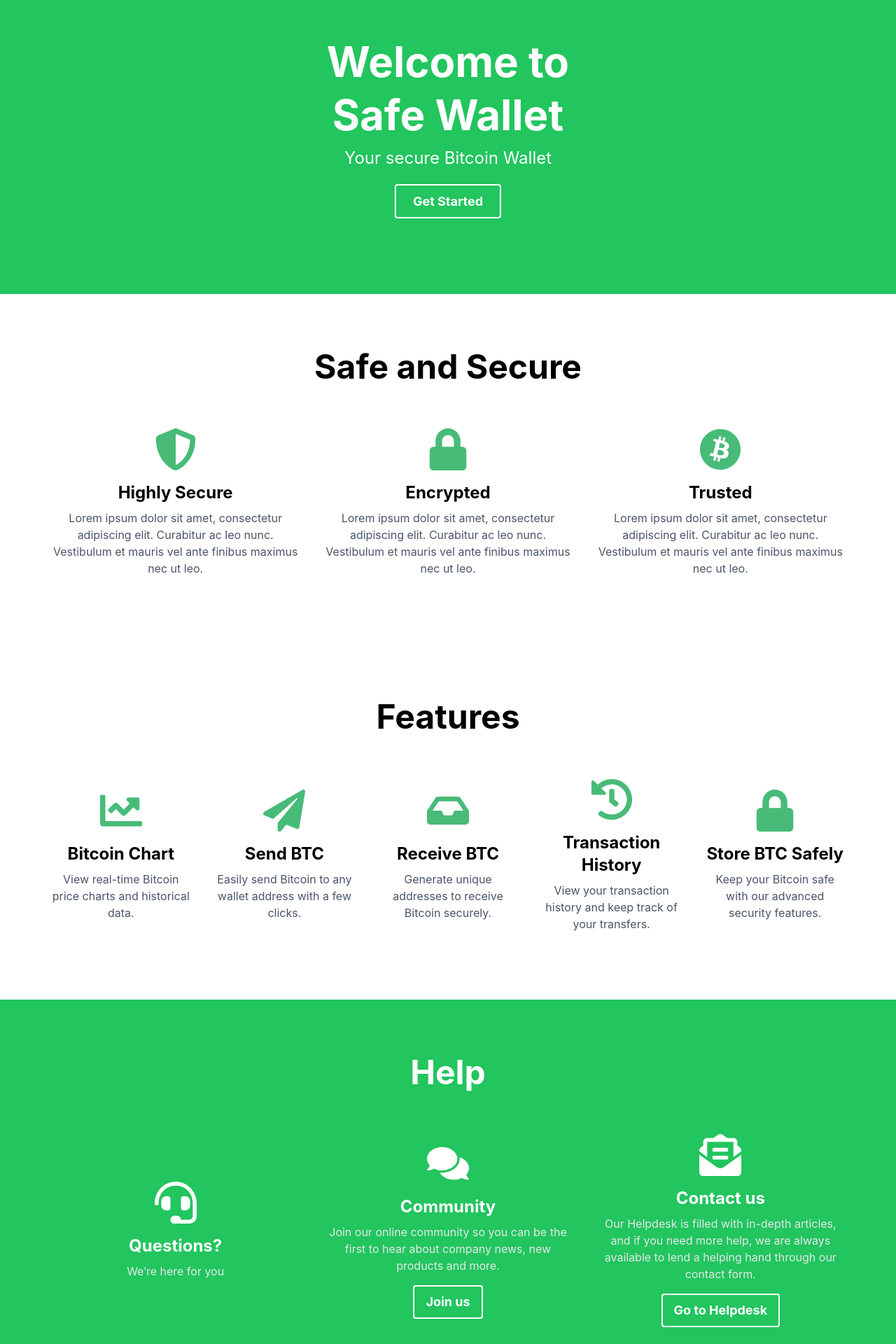
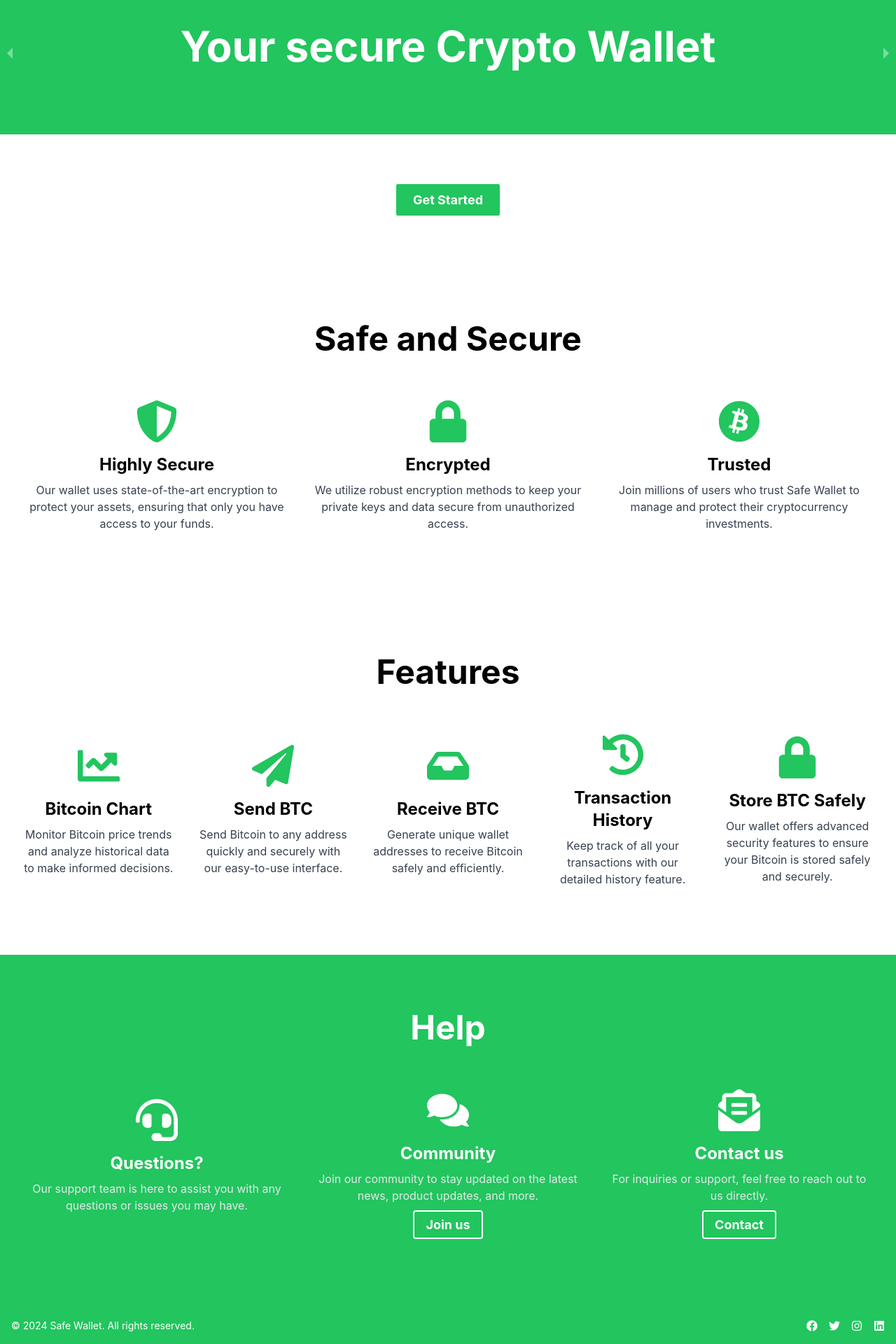
Before and after one commit to TheKingAde/Safe-Wallet, a React (Create React App) app: page / in a window 1280 px wide. Shown: the part 60-1980 px from the top of the page at 70% size. Built offline with nearby package versions, Linux system fonts and the light colour scheme.

Commit message:
[add] carousel & [update] footer

```diff
--- a/src/components/landing-page.js
+++ b/src/components/landing-page.js
@@ -1,8 +1,10 @@
+// LandingPage.jsx
 import React from 'react';
 import { Link } from 'react-router-dom';
-import { FaShieldAlt, FaLock, FaBitcoin, FaChartLine, FaPaperPlane, FaInbox, FaHistory, FaComments, FaEnvelopeOpenText, FaHeadset, FaFacebook, FaTwitter, FaInstagram, FaLinkedin } from 'react-icons/fa'; // Import additional icons
+import { FaShieldAlt, FaLock, FaBitcoin, FaChartLine, FaPaperPlane, FaInbox, FaHistory, FaComments, FaEnvelopeOpenText, FaHeadset, FaFacebook, FaTwitter, FaInstagram, FaLinkedin } from 'react-icons/fa';
+import { Carousel } from 'react-responsive-carousel';
+import 'react-responsive-carousel/lib/styles/carousel.min.css';
 import logo from '../assets/wallet.png';
-import './LandingPage.css'; // Import custom CSS
 
 const LandingPage = () => {
   return (
@@ -27,9 +29,18 @@ const LandingPage = () => {
       </header>
       <section className="welcome-section relative text-center py-20 bg-green-500 pt-24">
         <div className="welcome-text-wrapper relative z-10">
-          <h1 className="welcome-text text-6xl font-bold mb-4">Welcome to</h1>
-          <h2 className="welcome-text text-6xl font-bold mb-4">Safe Wallet</h2>
-          <p className="text-2xl text-white mb-8">Your secure Bitcoin Wallet</p>
+          <Carousel showThumbs={false} showStatus={false} autoPlay infiniteLoop interval={5000} showIndicators={false}>
+            <div>
+              <h1 className="welcome-text text-6xl font-bold mb-4 text-white">Welcome to Safe Wallet</h1>
+            </div>
+            <div>
+              <h2 className="welcome-text text-6xl font-bold mb-4 text-white">Your secure Crypto Wallet</h2>
+            </div>
+          </Carousel>
+        </div>
+      </section>
+      <section className="bg-white py-20">
+        <div className="container mx-auto px-4 text-center">
           <Link
             to="/auth" className="btn btn-primary border-2 border-white bg-green-500 text-white text-lg font-bold py-3 px-6 rounded hover:text-green-500 hover:bg-white"
           >
@@ -42,19 +53,19 @@ const LandingPage = () => {
           <h2 className="text-5xl font-bold text-center mb-12">Safe and Secure</h2>
           <div className="flex flex-wrap justify-center items-center">
             <div className="w-full md:w-1/3 p-4 text-center flex-center">
-              <FaShieldAlt className="text-6xl text-green-500 mb-4" />
+              <FaShieldAlt className="text-6xl text-green-500 mb-4 mx-auto" />
               <h3 className="text-2xl font-bold mb-2">Highly Secure</h3>
-              <p className="text-gray-700">Lorem ipsum dolor sit amet, consectetur adipiscing elit. Curabitur ac leo nunc. Vestibulum et mauris vel ante finibus maximus nec ut leo.</p>
+              <p className="text-gray-700">Our wallet uses state-of-the-art encryption to protect your assets, ensuring that only you have access to your funds.</p>
             </div>
             <div className="w-full md:w-1/3 p-4 text-center flex-center">
-              <FaLock className="text-6xl text-green-500 mb-4" />
+              <FaLock className="text-6xl text-green-500 mb-4 mx-auto" />
               <h3 className="text-2xl font-bold mb-2">Encrypted</h3>
-              <p className="text-gray-700">Lorem ipsum dolor sit amet, consectetur adipiscing elit. Curabitur ac leo nunc. Vestibulum et mauris vel ante finibus maximus nec ut leo.</p>
+              <p className="text-gray-700">We utilize robust encryption methods to keep your private keys and data secure from unauthorized access.</p>
             </div>
             <div className="w-full md:w-1/3 p-4 text-center flex-center">
-              <FaBitcoin className="text-6xl text-green-500 mb-4" />
+              <FaBitcoin className="text-6xl text-green-500 mb-4 mx-auto" />
               <h3 className="text-2xl font-bold mb-2">Trusted</h3>
-              <p className="text-gray-700">Lorem ipsum dolor sit amet, consectetur adipiscing elit. Curabitur ac leo nunc. Vestibulum et mauris vel ante finibus maximus nec ut leo.</p>
+              <p className="text-gray-700">Join millions of users who trust Safe Wallet to manage and protect their cryptocurrency investments.</p>
             </div>
           </div>
         </div>
@@ -64,29 +75,29 @@ const LandingPage = () => {
           <h2 className="text-5xl font-bold text-center mb-12">Features</h2>
           <div className="flex flex-wrap justify-center items-center">
             <div className="w-full md:w-1/5 p-4 text-center flex-center">
-              <FaChartLine className="text-6xl text-green-500 mb-4" />
+              <FaChartLine className="text-6xl text-green-500 mb-4 mx-auto" />
               <h3 className="text-2xl font-bold mb-2">Bitcoin Chart</h3>
-              <p className="text-gray-700">View real-time Bitcoin price charts and historical data.</p>
+              <p className="text-gray-700">Monitor Bitcoin price trends and analyze historical data to make informed decisions.</p>
             </div>
             <div className="w-full md:w-1/5 p-4 text-center flex-center">
-              <FaPaperPlane className="text-6xl text-green-500 mb-4" />
+              <FaPaperPlane className="text-6xl text-green-500 mb-4 mx-auto" />
               <h3 className="text-2xl font-bold mb-2">Send BTC</h3>
-              <p className="text-gray-700">Easily send Bitcoin to any wallet address with a few clicks.</p>
+              <p className="text-gray-700">Send Bitcoin to any address quickly and securely with our easy-to-use interface.</p>
             </div>
             <div className="w-full md:w-1/5 p-4 text-center flex-center">
-              <FaInbox className="text-6xl text-green-500 mb-4" />
+              <FaInbox className="text-6xl text-green-500 mb-4 mx-auto" />
               <h3 className="text-2xl font-bold mb-2">Receive BTC</h3>
-              <p className="text-gray-700">Generate unique addresses to receive Bitcoin securely.</p>
+              <p className="text-gray-700">Generate unique wallet addresses to receive Bitcoin safely and efficiently.</p>
             </div>
             <div className="w-full md:w-1/5 p-4 text-center flex-center">
-              <FaHistory className="text-6xl text-green-500 mb-4" />
+              <FaHistory className="text-6xl text-green-500 mb-4 mx-auto" />
               <h3 className="text-2xl font-bold mb-2">Transaction History</h3>
-              <p className="text-gray-700">View your transaction history and keep track of your transfers.</p>
+              <p className="text-gray-700">Keep track of all your transactions with our detailed history feature.</p>
             </div>
             <div className="w-full md:w-1/5 p-4 text-center flex-center">
-              <FaLock className="text-6xl text-green-500 mb-4" />
+              <FaLock className="text-6xl text-green-500 mb-4 mx-auto" />
               <h3 className="text-2xl font-bold mb-2">Store BTC Safely</h3>
-              <p className="text-gray-700">Keep your Bitcoin safe with our advanced security features.</p>
+              <p className="text-gray-700">Our wallet offers advanced security features to ensure your Bitcoin is stored safely and securely.</p>
             </div>
           </div>
         </div>
@@ -96,62 +107,58 @@ const LandingPage = () => {
           <h2 className="text-5xl font-bold text-center mb-12">Help</h2>
           <div className="flex flex-wrap justify-center items-center">
             <div className="w-full md:w-1/3 p-4 text-center flex-center">
-              <FaHeadset className="text-6xl text-white mb-4" />
+              <FaHeadset className="text-6xl text-white mb-4 mx-auto" />
               <h3 className="text-2xl font-bold mb-2">Questions?</h3>
-              <p className="text-gray-200">We’re here for you</p>
+              <p className="text-gray-200 mb-4">Our support team is here to assist you with any questions or issues you may have.</p>
             </div>
             <div className="w-full md:w-1/3 p-4 text-center flex-center">
-              <FaComments className="text-6xl text-white mb-4" />
+              <FaComments className="text-6xl text-white mb-4 mx-auto" />
               <h3 className="text-2xl font-bold mb-2">Community</h3>
-              <p className="text-gray-200">Join our online community so you can be the first to hear about company news, new products and more.</p>
+              <p className="text-gray-200 mb-4">Join our community to stay updated on the latest news, product updates, and more.</p>
               <Link
-                to="/community" className="btn btn-secondary border-2 border-white text-white text-lg px-4 py-2 rounded hover:bg-white hover:text-green-500 font-bold mt-4"
+                to="/community"
+                className="btn btn-secondary border-2 border-white text-white text-lg px-4 py-2 rounded hover:bg-white hover:text-green-500 font-bold mt-6"
               >
                 Join us
               </Link>
             </div>
             <div className="w-full md:w-1/3 p-4 text-center flex-center">
-              <FaEnvelopeOpenText className="text-6xl text-white mb-4" />
+              <FaEnvelopeOpenText className="text-6xl text-white mb-4 mx-auto" />
               <h3 className="text-2xl font-bold mb-2">Contact us</h3>
-              <p className="text-gray-200">Our Helpdesk is filled with in-depth articles, and if you need more help, we are always available to lend a helping hand through our contact form.</p>
+              <p className="text-gray-200 mb-4">For inquiries or support, feel free to reach out to us directly.</p>
               <Link
-                to="/helpdesk" className="btn btn-secondary border-2 border-white text-white text-lg px-4 py-2 rounded hover:bg-white hover:text-green-500 font-bold mt-4"
+                to="/contact"
+                className="btn btn-secondary border-2 border-white text-white text-lg px-4 py-2 rounded hover:bg-white hover:text-green-500 font-bold mt-6"
               >
-                Go to Helpdesk
+                Contact
               </Link>
             </div>
           </div>
         </div>
       </section>
-      <footer className="bg-gray-800 text-white py-10">
-        <div className="container mx-auto px-4 text-center">
-          <div className="mb-6">
-            <img src={logo} alt="logo" className="w-12 h-12 mx-auto mb-4" />
-            <p className="text-lg font-bold">Safe Wallet</p>
-            <p className="text-gray-400">Your secure Bitcoin Wallet</p>
+      <footer className="bg-green-500 text-white py-6">
+        <div className="container mx-auto px-4 flex justify-between items-center">
+          <div className="text-sm">
+            &copy; {new Date().getFullYear()} Safe Wallet. All rights reserved.
           </div>
-          <div className="flex justify-center mb-6">
-            <Link to="/facebook" className="mx-2 text-white hover:text-gray-400">
-              <FaFacebook size={24} />
-            </Link>
-            <Link to="/twitter" className="mx-2 text-white hover:text-gray-400">
-              <FaTwitter size={24} />
-            </Link>
-            <Link to="/instagram" className="mx-2 text-white hover:text-gray-400">
-              <FaInstagram size={24} />
-            </Link>
-            <Link to="/linkedin" className="mx-2 text-white hover:text-gray-400">
-              <FaLinkedin size={24} />
-            </Link>
-          </div>
-          <div className="text-gray-400">
-            <p>&copy; 2024 Safe Wallet. All rights reserved.</p>
-            <Link to="/privacy-policy" className="hover:text-white">Privacy Policy</Link> | <Link to="/terms-of-service" className="hover:text-white">Terms of Service</Link>
+          <div className="flex space-x-4">
+            <a href="https://www.facebook.com" target="_blank" rel="noopener noreferrer" className="text-white hover:text-green-200">
+              <FaFacebook />
+            </a>
+            <a href="https://www.twitter.com" target="_blank" rel="noopener noreferrer" className="text-white hover:text-green-200">
+              <FaTwitter />
+            </a>
+            <a href="https://www.instagram.com" target="_blank" rel="noopener noreferrer" className="text-white hover:text-green-200">
+              <FaInstagram />
+            </a>
+            <a href="https://www.linkedin.com" target="_blank" rel="noopener noreferrer" className="text-white hover:text-green-200">
+              <FaLinkedin />
+            </a>
           </div>
         </div>
       </footer>
     </div>
   );
-}
+};
 
 export default LandingPage;
```
